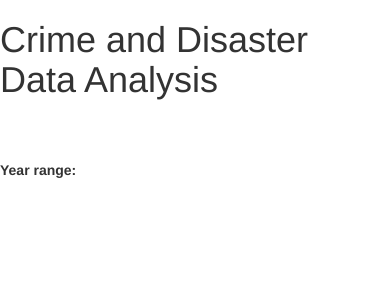
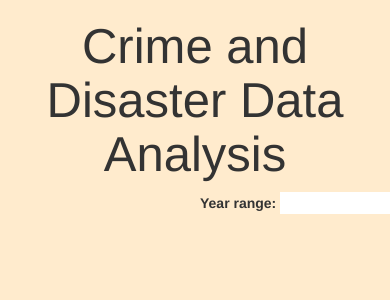
Before and after one commit to aditya-bhide/Vis-Final-Project, a Flask app: page / in a window 390 px wide; the page is wider, and only the part inside the window is pictured. Shown: the top 300 px of that part. Run offline with Flask 2, Linux system fonts and the light colour scheme; data that the repository does not hold is empty; parts of the project's set-up code (start-up, migrations or seed data) failed here and were passed over; some libraries are stand-ins or nearby versions.

Commit message:
submitted part 1.

```diff
--- a/static/css/index.css
+++ b/static/css/index.css
@@ -2,6 +2,7 @@
     fill: none;
     stroke: steelblue;
 }
+
 #pcp_svg_id .foreground path.fade {
     stroke: #000;
     stroke-opacity: 0.05;
@@ -17,12 +18,15 @@
     fill: none;
     stroke: steelblue;
 }
+
 #pcp_svg_id .foreground path.fade {
     stroke: #000;
     stroke-opacity: 0.05;
 }
 
+
 /* Brush no eixo */
+
 #pcp_svg_id .brush .extent .selection {
     /*fill: red;*/
     fill-opacity: 0.3;
@@ -37,6 +41,7 @@
     stroke-width: 1px;
     shape-rendering: crispEdges;
 }
+
 #pcp_svg_id .pcp_axis text {
     text-shadow: 0 1px 0 #fff;
     cursor: move;
@@ -50,10 +55,66 @@
     shape-rendering: crispEdges;
 }
 
+
 /* Brush no eixo */
+
 #pcp_svg_id .brush .extent .selection {
     /*fill: red;*/
     fill-opacity: 0.3;
     stroke: #fff;
     shape-rendering: crispEdges;
 }
+
+
+/* Legend Position Style */
+
+#US-map-svg .legend {
+    margin-top: 100px;
+    font: 11px sans-serif;
+    background-color: #ffffff;
+    position: absolute;
+    left: 20px;
+    top: 30px;
+}
+
+#US-map-svg .axis text {
+    font: 10px sans-serif;
+}
+
+#US-map-svg .axis line,
+#US-map-svg .axis path {
+    fill: none;
+    stroke: #000;
+    shape-rendering: crispEdges;
+}
+
+#US-map-svg .state:hover {
+    fill-opacity: 0.5;
+}
+
+.tooltip {
+    position: absolute;
+    text-align: center;
+    padding: 0.7rem;
+    background: #313639;
+    color: #f9f9f9;
+    border: 0px;
+    border-radius: 8px;
+    pointer-events: none;
+    font-size: .7rem;
+    white-space: pre-wrap;
+    font-size: 1em;
+}
+
+#year-slider {
+    margin-left: 200px;
+    width: 400px;
+}
+
+#project-heading {
+    text-align: center;
+}
+
+#project-name {
+    font-size: 3.5em;
+}
--- a/static/css/us_map.css
+++ b/static/css/us_map.css
@@ -1,5 +1,4 @@
 /* Legend Position Style */
-
 #US-map-svg .legend {
     margin-top: 100px;
     font: 11px sans-serif;
@@ -24,7 +23,7 @@
     fill-opacity: 0.5;
 }
 
-div.tooltip {
+.tooltip {
     position: absolute;
     text-align: center;
     padding: 0.7rem;
--- a/static/js/pcp.js
+++ b/static/js/pcp.js
@@ -1,7 +1,7 @@
+var pcp_data, state_list = ["WY", "AK", 'NY', 'AL'],
+    year_list = ['2014', '2015', '2016', '2017', '2018', '2019']
 
-var pcp_data, state_list = ["WY", "AK", 'NY', 'AL'], year_list = ['2014', '2015', '2016', '2017', '2018', '2019']
-
-$(document).ready(function () {
+$(document).ready(function() {
     callPcp(state_list, year_list)
 })
 
@@ -43,7 +43,7 @@ async function callPcp(state_list, year_list) {
         .domain(state_list)
         .range(d3.schemeCategory10)
 
-  var highlight = function (d) {
+    var highlight = function(d) {
         selected_label = d['state_abbr']
 
         // first every group turns grey
@@ -62,10 +62,10 @@ async function callPcp(state_list, year_list) {
     }
 
     // Unhighlight
-  var doNotHighlight = function (d) {
+    var doNotHighlight = function(d) {
         d3.selectAll(".line")
             .transition().duration(200).delay(00)
-      .style("stroke", function (d) { return (color(d['state_abbr'])) })
+            .style("stroke", function(d) { return (color(d['state_abbr'])) })
             .style("opacity", "1")
     }
 
@@ -87,7 +87,7 @@ async function callPcp(state_list, year_list) {
 
     x.domain(dimensions = ['state_abbr', 'year', 'disaster_number', 'individual_relief', 'homicide', 'burglary', 'aggravated_assault'])
 
-  x.domain().filter(function (d) {
+    x.domain().filter(function(d) {
         if (d == "state_abbr") {
             y[d] = d3.scalePoint()
                 // .domain(d3.extent(pcp_data, function (p) { return +p[d]; }))
@@ -99,13 +99,16 @@ async function callPcp(state_list, year_list) {
                 .range([height - padding_y, 0 + padding_y])
         } else {
             y[d] = d3.scaleLinear()
-        .domain(d3.extent(pcp_data, function (p) { return +p[d]; })).nice()
+                .domain(d3.extent(pcp_data, function(p) { return +p[d]; })).nice()
                 .range([height - padding_y, 0 + padding_y])
         }
 
 
         y[d].brush = d3.brushY()
-      .extent([[-7, y[d].range()[1]], [7, y[d].range()[0]]])
+            .extent([
+                [-7, y[d].range()[1]],
+                [7, y[d].range()[0]]
+            ])
             .on("brush", brush)
             .on("start", brushstart)
             .on("end", brush);
@@ -127,8 +130,8 @@ async function callPcp(state_list, year_list) {
         .data(pcp_data)
         .enter().append("path")
         .attr("d", path)
-    .attr("class", function (d) { return 'line state_abbr' + d['state_abbr'].toString(); })
-    .style("stroke", function (d) { return (color(d['state_abbr'])) })
+        .attr("class", function(d) { return 'line state_abbr' + d['state_abbr'].toString(); })
+        .style("stroke", function(d) { return (color(d['state_abbr'])) })
         .on("mouseover", highlight)
         .on("mouseleave", doNotHighlight)
 
@@ -138,21 +141,21 @@ async function callPcp(state_list, year_list) {
         .data(dimensions)
         .enter().append("g")
         .attr("class", "dimension")
-    .attr("transform", function (d) { return "translate(" + x(d) + ")"; })
+        .attr("transform", function(d) { return "translate(" + x(d) + ")"; })
         .call(d3.drag()
-      .subject(function (d) { return { x: x(d) }; })
-      .on("start", function (d) {
+            .subject(function(d) { return { x: x(d) }; })
+            .on("start", function(d) {
                 dragging[d] = x(d);
                 background.attr("visibility", "hidden");
             })
-      .on("drag", function (d) {
+            .on("drag", function(d) {
                 dragging[d] = Math.min(width, Math.max(0, d3.event.x));
                 foreground.attr("d", path);
-        dimensions.sort(function (a, b) { return position(a) - position(b); });
+                dimensions.sort(function(a, b) { return position(a) - position(b); });
                 x.domain(dimensions);
-        g.attr("transform", function (d) { return "translate(" + position(d) + ")"; })
+                g.attr("transform", function(d) { return "translate(" + position(d) + ")"; })
             })
-      .on("end", function (d) {
+            .on("end", function(d) {
                 delete dragging[d];
                 transition(d3.select(this)).attr("transform", "translate(" + x(d) + ")");
                 transition(foreground).attr("d", path);
@@ -168,17 +171,17 @@ async function callPcp(state_list, year_list) {
     // Add an axis and title.
     g.append("g")
         .attr("class", "pcp_axis")
-    .each(function (d) { d3.select(this).call(d3.axisLeft(y[d])); })
+        .each(function(d) { d3.select(this).call(d3.axisLeft(y[d])); })
         .append("text")
         .style("text-anchor", "middle")
         .attr("y", -9)
-    .text(function (d) { return d; })
+        .text(function(d) { return d; })
         .style("fill", "black")
 
 
     g.append("g")
         .attr("class", "brush")
-    .each(function (d) { d3.select(this).call(y[d].brush); })
+        .each(function(d) { d3.select(this).call(y[d].brush); })
         .selectAll("rect")
         .attr("x", -8)
         .attr("width", 16);
@@ -187,12 +190,13 @@ async function callPcp(state_list, year_list) {
         var v = dragging[d];
         return v == null ? x(d) : v;
     }
+
     function transition(g) {
         return g.transition().duration(500);
     }
 
     function path(d) {
-    return line(dimensions.map(function (p) { return [position(p), y[p](d[p])]; }));
+        return line(dimensions.map(function(p) { return [position(p), y[p](d[p])]; }));
     }
 
     function brushstart() {
@@ -203,18 +207,18 @@ async function callPcp(state_list, year_list) {
         var actives = [];
         //filter brushed extents
         svg.selectAll(".brush")
-      .filter(function (d) {
+            .filter(function(d) {
                 return d3.brushSelection(this);
             })
-      .each(function (d) {
+            .each(function(d) {
                 actives.push({
                     dimension: d,
                     extent: d3.brushSelection(this)
                 });
             });
         // set un - brushed foreground line disappear
-    foreground.classed("fade", function (d, i) {
-      return !actives.every(function (active) {
+        foreground.classed("fade", function(d, i) {
+            return !actives.every(function(active) {
                 var dim = active.dimension;
                 return active.extent[0] <= y[dim](d[dim]) && y[dim](d[dim]) <= active.extent[1];
             });
--- a/templates/index.html
+++ b/templates/index.html
@@ -1,29 +1,21 @@
 <!DOCTYPE html>
 <html lang="en">
+
 <head>
     <meta charset="UTF-8" />
     <meta http-equiv="X-UA-Compatible" content="IE=edge" />
     <link rel="shortcut icon" href="#" />
 
     <!-- Latest compiled and minified CSS using Bootstrap-->
-    <link
-      rel="stylesheet"
-      href="https://maxcdn.bootstrapcdn.com/bootstrap/3.3.7/css/bootstrap.min.css"
-      integrity="sha384-BVYiiSIFeK1dGmJRAkycuHAHRg32OmUcww7on3RYdg4Va+PmSTsz/K68vbdEjh4u"
-      crossorigin="anonymous"
-    />
-    <link
-      rel="stylesheet"
-      type="text/css"
-      href="{{ url_for('static',filename='css/index.css') }}"
-    />
+    <link rel="stylesheet" href="https://maxcdn.bootstrapcdn.com/bootstrap/3.3.7/css/bootstrap.min.css" integrity="sha384-BVYiiSIFeK1dGmJRAkycuHAHRg32OmUcww7on3RYdg4Va+PmSTsz/K68vbdEjh4u" crossorigin="anonymous" />
+    <link rel="stylesheet" type="text/css" href="{{ url_for('static',filename='css/us_map.css') }}" />
+    <link rel="stylesheet" type="text/css" href="{{ url_for('static',filename='css/index.css') }}" />
+
+    <link rel="stylesheet" type="text/css" href="{{ url_for('static',filename='css/main.css') }}" />
 
     <meta name="viewport" content="width=device-width, initial-scale=1.0" />
     <script src="static/js/framework/jquery-3.6.0.min.js"></script>
-    <link
-      rel="stylesheet"
-      href="//code.jquery.com/ui/1.12.1/themes/base/jquery-ui.css"
-    />
+    <link rel="stylesheet" href="//code.jquery.com/ui/1.12.1/themes/base/jquery-ui.css" />
     <!-- <link rel="stylesheet" href="/resources/demos/style.css"> -->
     <script src="https://code.jquery.com/jquery-1.12.4.js"></script>
     <script src="https://code.jquery.com/ui/1.12.1/jquery-ui.js"></script>
@@ -34,28 +26,17 @@
     <title>Document</title>
 </head>
 
-  <body>
+<body style="background-color: blanchedalmond;">
     <div id="project-heading">
         <h1 id="project-name">Crime and Disaster Data Analysis</h1>
     </div>
 
-    <div class="row" id="pcp_row">
-      <div class="col-8" id="pcp_col">
-        <div id="pcp_plot" style="padding-bottom: 50px"></div>
-      </div>
-    </div>
-
-    <div class="grid-container">
-      <div class="item1">
+    <div class="row">
+        <div class="col-md-6">
             <div id="year-slider">
                 <p>
                     <label for="amount">Year range:</label>
-            <input
-              type="text"
-              id="amount"
-              readonly
-              style="border: 0; color: #f6931f; font-weight: bold"
-            />
+                    <input type="text" id="amount" readonly style="border: 0; color: #f6931f; font-weight: bold" />
                 </p>
 
                 <div id="slider-range"></div>
@@ -65,27 +46,32 @@
                 <div id="US-map-svg"></div>
             </div>
         </div>
-      <div class="item2"></div>
-      <div class="item3"></div>
-      <div class="item4"></div>
+
+        <div class="col-md-6" id="pcp_col">
+            <div id="pcp_plot" style="padding-bottom: 50px"></div>
         </div>
+    </div>
+
+
+
 
     <script>
         //Width and height of map
         data = null;
-      $(document).ready(function () {
+        $(document).ready(function() {
             $.ajax({
                 type: "POST",
                 url: "http://127.0.0.1:5000/init_US",
                 data: null,
-          success: function (response) {
+                success: function(response) {
                     US_map(response);
                 },
-          error: function (error) {
+                error: function(error) {
                     console.log(error);
                 },
             });
         });
     </script>
 </body>
+
 </html>
```
Also changed, not shown: 3 other files. Lines whose indentation alone changed are shown as unchanged.
